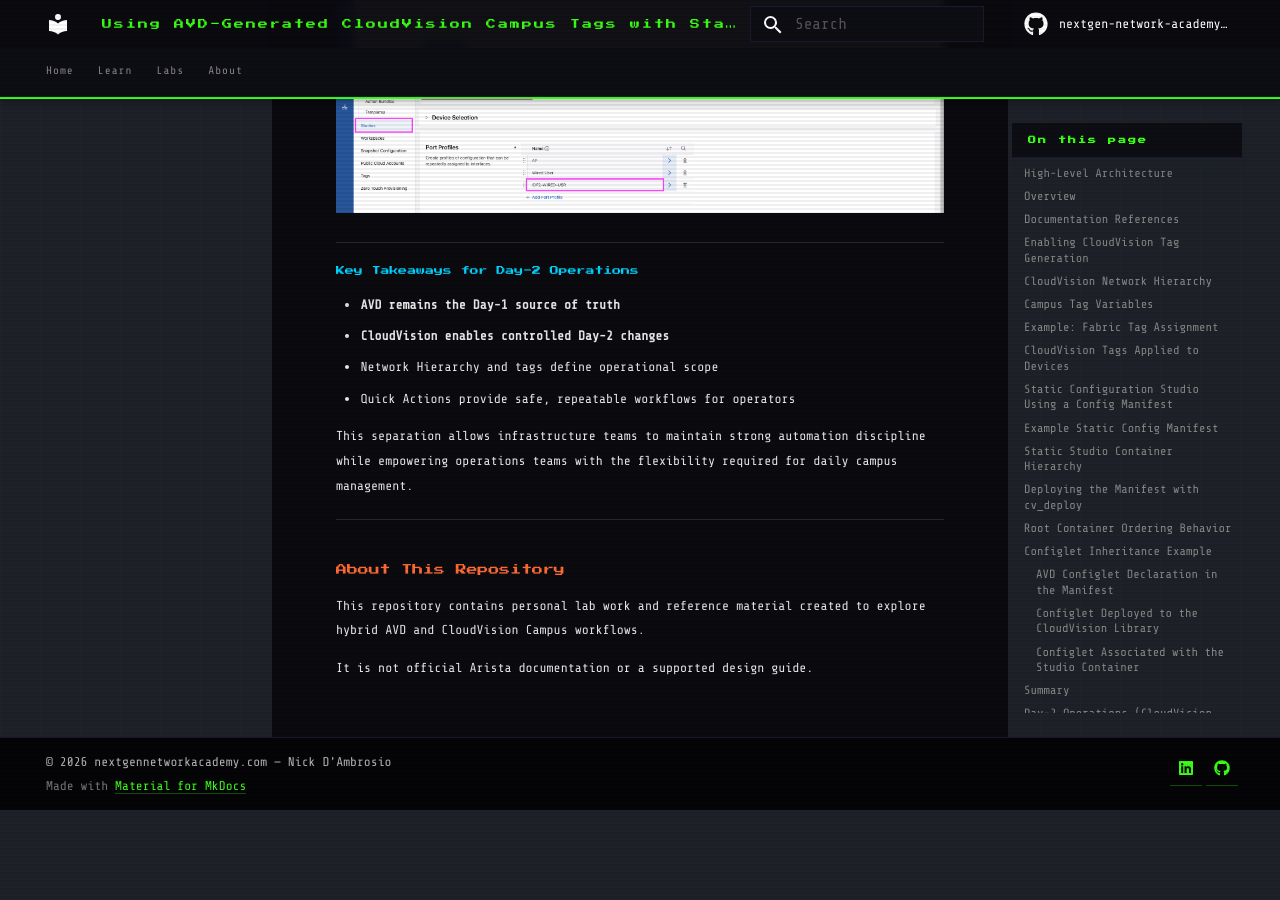
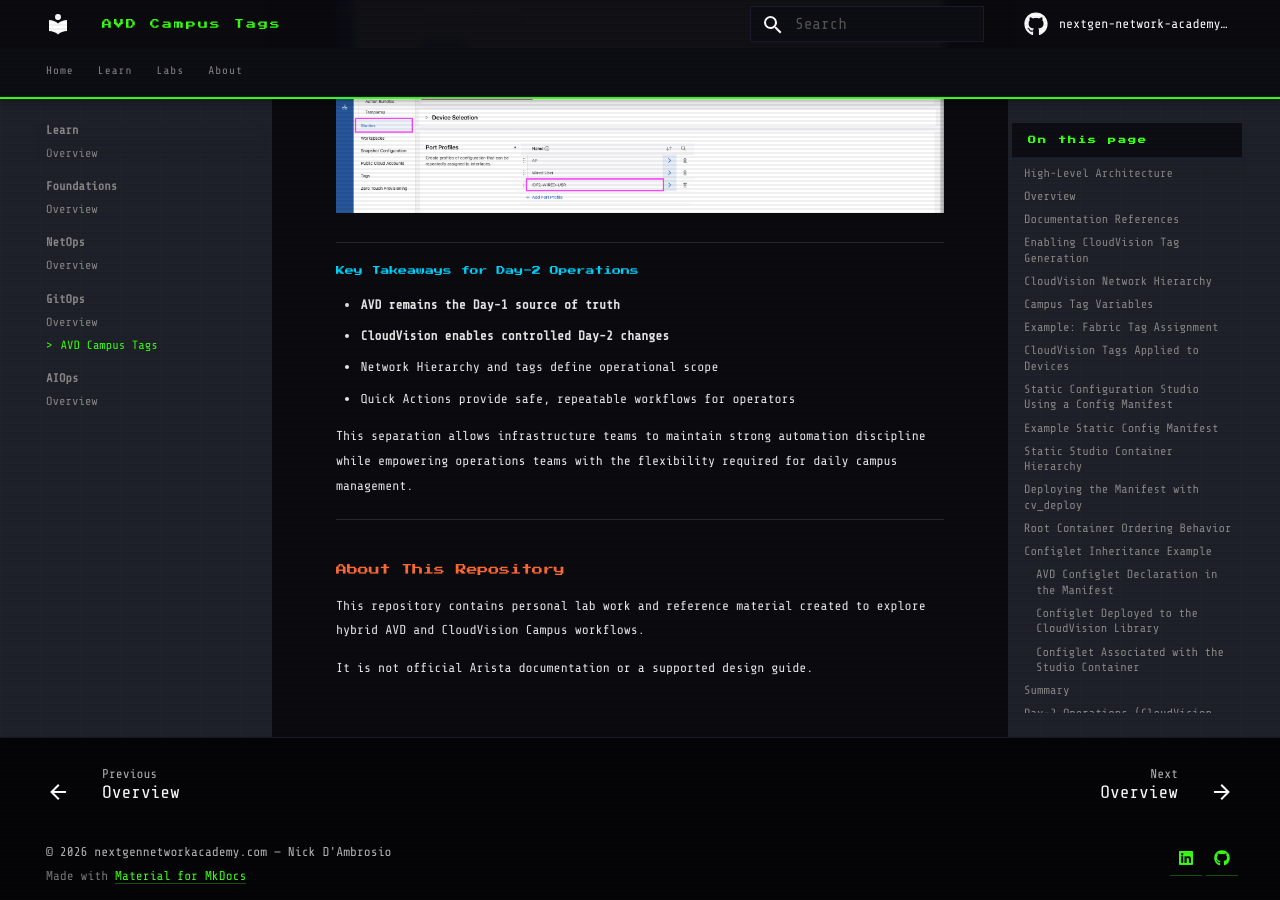
Before and after one commit to nextgen-network-academy/ngna-content, an MkDocs documentation site: the page built from docs/learn/gitops/avd-campus-tags/index.md, in a window 1280 px wide and 900 px high, scrolled down 11250 px. Built offline with MkDocs 1.6.1 and Material for MkDocs 9.7.7, drawn with Linux system fonts in a browser that asks for light colours; comment, search, counter and statistics services are not loaded; before the commit the page ends 12060 px from its top, so only the background shows below that; some of the changed lines change nothing that is shown.

Commit message:
updated main nav menu for avd-campus-tags | gitops

```diff
--- a/mkdocs.yml
+++ b/mkdocs.yml
@@ -68,7 +68,7 @@
       - Overview: learn/netops/index.md
     - GitOps:
       - Overview: learn/gitops/index.md
-      - AVD Campus Tags: learn/gitops/avd-campus-tags.md
+      - AVD Campus Tags: learn/gitops/avd-campus-tags/index.md
     - AIOps:
       - Overview: learn/aiops/index.md
   - Labs:
```
